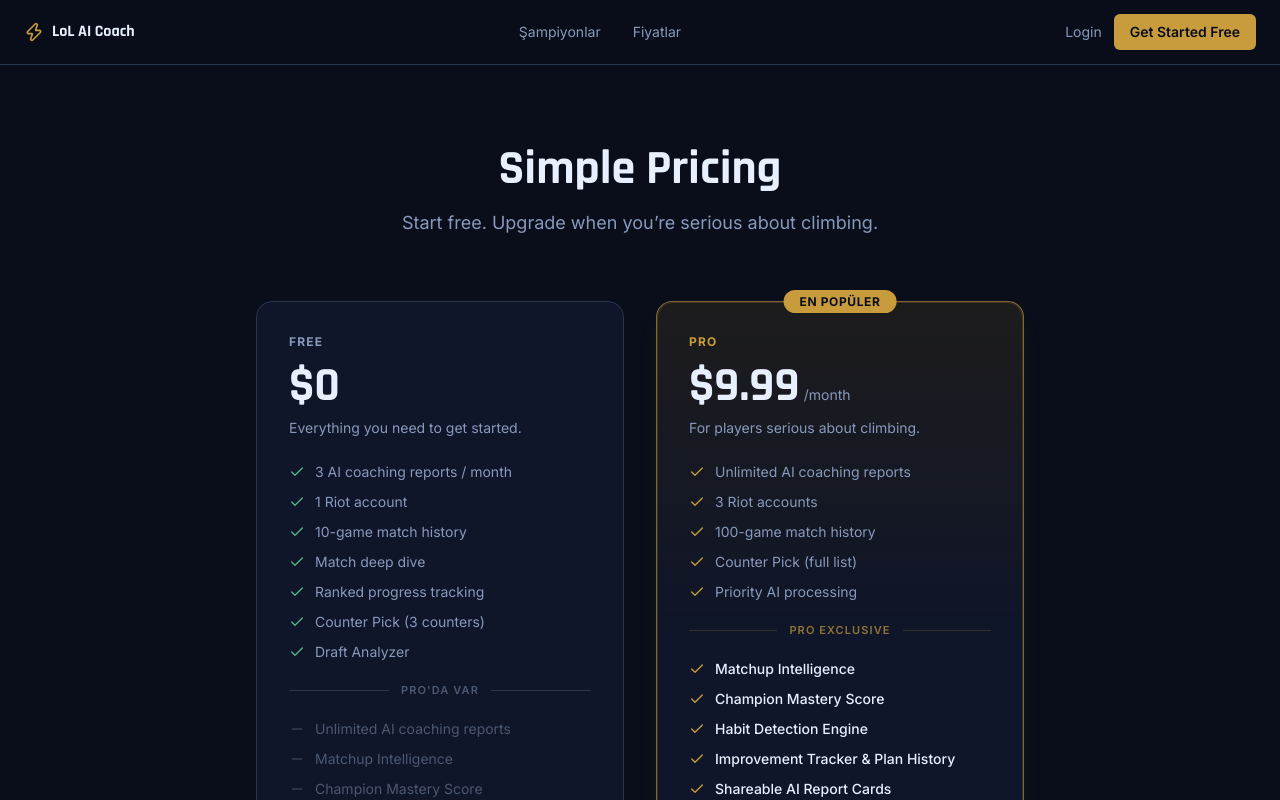
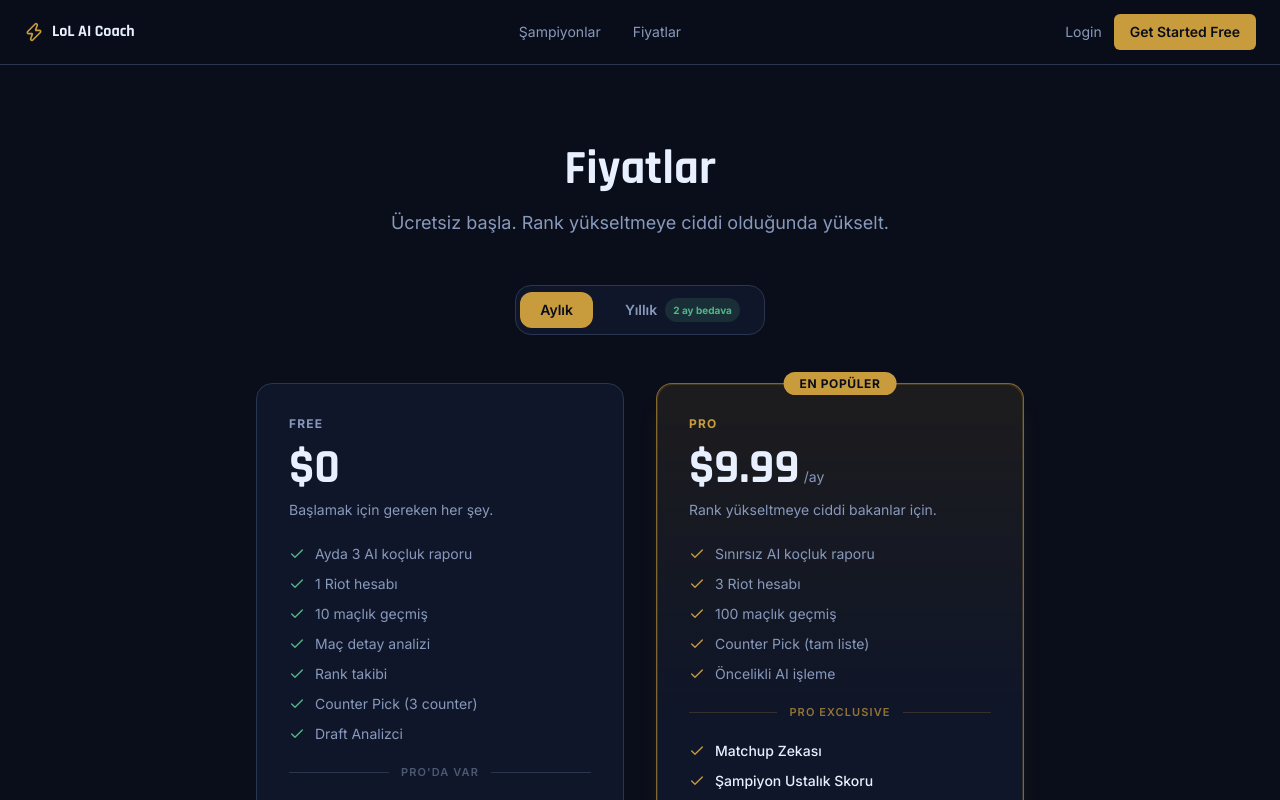
Before and after one commit to kcorrai/lol-ai, a Next.js app: page /pricing in a window 1280 px wide. Shown: the top 800 px of the page. Built offline with nearby package versions, Linux system fonts and the light colour scheme; no server answers.

Commit message:
feat(billing): add annual billing toggle — monthly/yearly pricing with 2 months free
Pricing page now has aylık/yıllık toggle. Annual plan uses
LEMONSQUEEZY_PRO_YEARLY_VARIANT_ID. Checkout route and hook accept period
param; billing settings page reads ?period=annual from URL.

refs TASK-089

```diff
--- a/app/(app)/settings/billing/page.tsx
+++ b/app/(app)/settings/billing/page.tsx
@@ -9,6 +9,7 @@ import { PageHeader } from "@/components/layout/PageHeader";
 import { Skeleton } from "@/components/ui/skeleton";
 import { useSubscription } from "@/hooks/useSubscription";
 import { useCreateCheckout } from "@/hooks/useCreateCheckout";
+import { useSearchParams } from "next/navigation";
 
 const FREE_FEATURES = [
   "Ayda 3 AI koçluk raporu",
@@ -31,7 +32,9 @@ const PRO_FEATURES = [
 
 export default function BillingPage() {
   const { data: sub, isLoading } = useSubscription();
-  const checkout = useCreateCheckout();
+  const searchParams = useSearchParams();
+  const period = searchParams.get("period") === "annual" ? "annual" : "monthly";
+  const checkout = useCreateCheckout(period);
 
   const isPro = sub?.plan === "pro" || sub?.plan === "elite";
 
--- /dev/null
+++ b/app/(marketing)/components/PricingContent.tsx
@@ -0,0 +1,126 @@
+"use client";
+
+import { useState } from "react";
+import { PricingCard } from "./PricingCard";
+import { PricingComparisonTable } from "./PricingComparisonTable";
+
+const FREE_FEATURES = [
+  { label: "Ayda 3 AI koçluk raporu" },
+  { label: "1 Riot hesabı" },
+  { label: "10 maçlık geçmiş" },
+  { label: "Maç detay analizi" },
+  { label: "Rank takibi" },
+  { label: "Counter Pick (3 counter)" },
+  { label: "Draft Analizci" },
+];
+
+const PRO_BASE_FEATURES = [
+  { label: "Sınırsız AI koçluk raporu" },
+  { label: "3 Riot hesabı" },
+  { label: "100 maçlık geçmiş" },
+  { label: "Counter Pick (tam liste)" },
+  { label: "Öncelikli AI işleme" },
+];
+
+const PRO_EXCLUSIVE_FEATURES = [
+  { label: "Matchup Zekası" },
+  { label: "Şampiyon Ustalık Skoru" },
+  { label: "Alışkanlık Tespit Motoru" },
+  { label: "Gelişim Planı & Geçmişi" },
+  { label: "Paylaşılabilir AI Rapor Kartları" },
+  { label: "Haftalık AI Gelişim E-postası" },
+  { label: "Sesli Koçluk (TTS)" },
+];
+
+const MONTHLY_PRICE = "$9.99";
+const ANNUAL_PRICE_PER_MONTH = "$8.33";
+const ANNUAL_TOTAL = "$99.90";
+
+export function PricingContent() {
+  const [isAnnual, setIsAnnual] = useState(false);
+
+  const proPrice = isAnnual ? ANNUAL_PRICE_PER_MONTH : MONTHLY_PRICE;
+  const proPeriod = isAnnual ? "/ay (yıllık)" : "/ay";
+  const proCtaLabel = isAnnual
+    ? `Pro Başlat — ${ANNUAL_TOTAL}/yıl`
+    : `Pro Başlat — ${MONTHLY_PRICE}/ay`;
+  const proCtaHref = isAnnual
+    ? `/settings/billing?period=annual`
+    : `/settings/billing`;
+
+  return (
+    <>
+      {/* Period toggle */}
+      <div className="mb-12 flex flex-col items-center gap-3">
+        <div className="flex items-center gap-3 rounded-2xl border border-border bg-surface p-1">
+          <button
+            onClick={() => setIsAnnual(false)}
+            className={`rounded-xl px-5 py-2 text-sm font-semibold transition-colors ${
+              !isAnnual ? "bg-accent text-background" : "text-text-muted hover:text-text"
+            }`}
+          >
+            Aylık
+          </button>
+          <button
+            onClick={() => setIsAnnual(true)}
+            className={`flex items-center gap-2 rounded-xl px-5 py-2 text-sm font-semibold transition-colors ${
+              isAnnual ? "bg-accent text-background" : "text-text-muted hover:text-text"
+            }`}
+          >
+            Yıllık
+            <span
+              className={`rounded-full px-2 py-0.5 text-[10px] font-bold ${
+                isAnnual ? "bg-background/20 text-background" : "bg-success/15 text-success"
+              }`}
+            >
+              2 ay bedava
+            </span>
+          </button>
+        </div>
+        {isAnnual && (
+          <p className="text-xs text-text-muted">
+            Yıllık ödeme ile{" "}
+            <span className="font-semibold text-success">toplam {ANNUAL_TOTAL}</span> — aylıktan %17 ucuz.
+          </p>
+        )}
+      </div>
+
+      {/* Cards */}
+      <div className="mx-auto mb-20 grid max-w-3xl gap-8 md:grid-cols-2 md:items-start">
+        <PricingCard
+          plan="free"
+          name="Free"
+          price="$0"
+          description="Başlamak için gereken her şey."
+          features={FREE_FEATURES}
+          cta="Ücretsiz Başla"
+          ctaHref="/register"
+        />
+        <PricingCard
+          plan="pro"
+          name="Pro"
+          price={proPrice}
+          period={proPeriod}
+          description="Rank yükseltmeye ciddi bakanlar için."
+          features={PRO_BASE_FEATURES}
+          proFeatures={PRO_EXCLUSIVE_FEATURES}
+          cta={proCtaLabel}
+          ctaHref={proCtaHref}
+        />
+      </div>
+
+      {/* Comparison table */}
+      <div className="mx-auto max-w-3xl">
+        <h2 className="mb-8 text-center font-display text-2xl font-bold text-text">
+          Özellik Karşılaştırması
+        </h2>
+        <PricingComparisonTable />
+      </div>
+
+      <p className="mt-10 text-center text-sm text-text-muted">
+        Tüm planlara sınırsız maç senkronizasyonu ve dashboard erişimi dahildir.{" "}
+        <span className="text-text">Gizli ücret yok.</span>
+      </p>
+    </>
+  );
+}
--- a/app/(marketing)/pricing/page.tsx
+++ b/app/(marketing)/pricing/page.tsx
@@ -1,97 +1,25 @@
 import type { Metadata } from "next";
-import { PricingCard } from "../components/PricingCard";
-import { PricingComparisonTable } from "../components/PricingComparisonTable";
+import { PricingContent } from "../components/PricingContent";
 
 export const metadata: Metadata = {
-  title: "Pricing",
-  description:
-    "Simple, transparent pricing. Start free, upgrade when you're ready to go deeper.",
-  openGraph: {
-    title: "LoL AI Coach Pricing",
-    description: "Simple, transparent pricing. Start free, upgrade when you're ready to go deeper.",
-    type: "website",
-  },
+  title: "Fiyatlar — LoL AI Coach",
+  description: "Ücretsiz başla, hazır olduğunda yükselt. Şeffaf fiyatlandırma.",
 };
-
-const FREE_FEATURES = [
-  { label: "3 AI coaching reports / month" },
-  { label: "1 Riot account" },
-  { label: "10-game match history" },
-  { label: "Match deep dive" },
-  { label: "Ranked progress tracking" },
-  { label: "Counter Pick (3 counters)" },
-  { label: "Draft Analyzer" },
-];
-
-const PRO_BASE_FEATURES = [
-  { label: "Unlimited AI coaching reports" },
-  { label: "3 Riot accounts" },
-  { label: "100-game match history" },
-  { label: "Counter Pick (full list)" },
-  { label: "Priority AI processing" },
-];
-
-const PRO_EXCLUSIVE_FEATURES = [
-  { label: "Matchup Intelligence" },
-  { label: "Champion Mastery Score" },
-  { label: "Habit Detection Engine" },
-  { label: "Improvement Tracker & Plan History" },
-  { label: "Shareable AI Report Cards" },
-  { label: "Weekly AI Improvement Emails" },
-  { label: "Voice Coaching (TTS)" },
-];
 
 export default function PricingPage() {
   return (
     <div className="py-20">
       <div className="mx-auto max-w-7xl px-6">
-        {/* Header */}
-        <div className="mb-16 text-center">
+        <div className="mb-12 text-center">
           <h1 className="font-display text-4xl font-bold text-text md:text-5xl">
-            Simple Pricing
+            Fiyatlar
           </h1>
           <p className="mt-4 text-lg text-text-muted">
-            Start free. Upgrade when you&rsquo;re serious about climbing.
+            Ücretsiz başla. Rank yükseltmeye ciddi olduğunda yükselt.
           </p>
         </div>
 
-        {/* Cards */}
-        <div className="mx-auto mb-20 grid max-w-3xl gap-8 md:grid-cols-2 md:items-start">
-          <PricingCard
-            plan="free"
-            name="Free"
-            price="$0"
-            description="Everything you need to get started."
-            features={FREE_FEATURES}
-            cta="Get Started Free"
-            ctaHref="/register"
-          />
-          <PricingCard
-            plan="pro"
-            name="Pro"
-            price="$9.99"
-            period="/month"
-            description="For players serious about climbing."
-            features={PRO_BASE_FEATURES}
-            proFeatures={PRO_EXCLUSIVE_FEATURES}
-            cta="Start Pro — $9.99/mo"
-            ctaHref="/settings/billing"
-          />
-        </div>
-
-        {/* Comparison table */}
-        <div className="mx-auto max-w-3xl">
-          <h2 className="mb-8 text-center font-display text-2xl font-bold text-text">
-            Full Feature Comparison
-          </h2>
-          <PricingComparisonTable />
-        </div>
-
-        {/* Footer note */}
-        <p className="mt-10 text-center text-sm text-text-muted">
-          All plans include unlimited match syncing and dashboard access.{" "}
-          <span className="text-text">No hidden fees.</span>
-        </p>
+        <PricingContent />
       </div>
     </div>
   );
--- a/app/api/lemonsqueezy/checkout/route.ts
+++ b/app/api/lemonsqueezy/checkout/route.ts
@@ -1,16 +1,25 @@
 import { NextRequest } from "next/server";
+import { z } from "zod";
 import { withAuth } from "@/lib/api/withAuth";
 import { apiSuccess } from "@/lib/api/response";
 import { checkRateLimit, getIp, rateLimitResponse } from "@/lib/api/rateLimit";
 import { createLsCheckoutUrl } from "@/lib/lemonsqueezy/subscriptionService";
 
 const CHECKOUT_LIMIT = { limit: 5, windowMs: 3_600_000 };
+const bodySchema = z.object({ period: z.enum(["monthly", "annual"]).default("monthly") }).optional();
 
 export const POST = withAuth(async (req: NextRequest, { userId, userEmail }) => {
   const ip = getIp(req);
   const rateCheck = await checkRateLimit(`ls-checkout:${ip}`, CHECKOUT_LIMIT);
   if (!rateCheck.allowed) return rateLimitResponse(rateCheck.retryAfterMs, rateCheck.limit);
 
-  const url = await createLsCheckoutUrl(userId, userEmail);
+  let period: "monthly" | "annual" = "monthly";
+  try {
+    const body = await req.json() as unknown;
+    const parsed = bodySchema.safeParse(body);
+    if (parsed.success && parsed.data?.period) period = parsed.data.period;
+  } catch { /* empty body is fine */ }
+
+  const url = await createLsCheckoutUrl(userId, userEmail, period);
   return apiSuccess({ url });
 });
--- a/src/hooks/useCreateCheckout.ts
+++ b/src/hooks/useCreateCheckout.ts
@@ -3,10 +3,10 @@
 import { useMutation } from "@tanstack/react-query";
 import { apiFetch } from "@/lib/api/fetcher";
 
-export function useCreateCheckout() {
+export function useCreateCheckout(period: "monthly" | "annual" = "monthly") {
   return useMutation<{ url: string }, Error>({
     mutationFn: () =>
-      apiFetch("/api/lemonsqueezy/checkout", { method: "POST" }),
+      apiFetch("/api/lemonsqueezy/checkout", { method: "POST", body: JSON.stringify({ period }) }),
     onSuccess: ({ url }) => {
       window.location.href = url;
     },
--- a/src/lib/lemonsqueezy/client.ts
+++ b/src/lib/lemonsqueezy/client.ts
@@ -24,3 +24,10 @@ export function getLsProVariantId(): string {
     throw new Error("LEMONSQUEEZY_PRO_VARIANT_ID environment variable is not set");
   return variantId;
 }
+
+export function getLsProYearlyVariantId(): string {
+  const variantId = process.env.LEMONSQUEEZY_PRO_YEARLY_VARIANT_ID;
+  if (!variantId)
+    throw new Error("LEMONSQUEEZY_PRO_YEARLY_VARIANT_ID environment variable is not set");
+  return variantId;
+}
--- a/src/lib/lemonsqueezy/subscriptionService.ts
+++ b/src/lib/lemonsqueezy/subscriptionService.ts
@@ -1,7 +1,7 @@
 import { createHmac, timingSafeEqual } from "crypto";
 import { createCheckout } from "@lemonsqueezy/lemonsqueezy.js";
 import { prisma } from "@/lib/db/prisma";
-import { getLsClient, getLsStoreId, getLsProVariantId } from "@/lib/lemonsqueezy/client";
+import { getLsClient, getLsStoreId, getLsProVariantId, getLsProYearlyVariantId } from "@/lib/lemonsqueezy/client";
 import { logger } from "@/lib/utils/logger";
 import type {
   LsSubscriptionAttributes,
@@ -14,12 +14,16 @@ import type { SubscriptionPlan, SubscriptionStatus } from "@prisma/client";
 
 export async function createLsCheckoutUrl(
   userId: string,
-  userEmail: string | null
+  userEmail: string | null,
+  period: "monthly" | "annual" = "monthly"
 ): Promise<string> {
   getLsClient();
 
   const storeId = getLsStoreId();
-  const variantId = getLsProVariantId();
+  const variantId =
+    period === "annual"
+      ? getLsProYearlyVariantId()
+      : getLsProVariantId();
   const appUrl = process.env.NEXT_PUBLIC_APP_URL ?? "https://lolaicoach.gg";
 
   const { data, error } = await createCheckout(storeId, variantId, {
```
Also changed, not shown: 1 other file (tests, documents, lock files or other folders).
